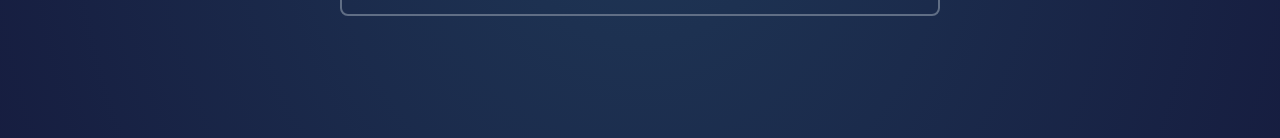
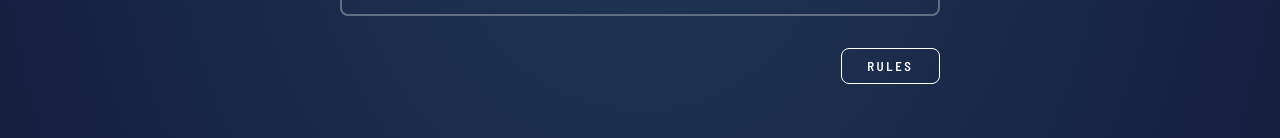
Before and after one commit to Aryan-ki-codepanti/rock-paper-scissors-app-fm, a React (Create React App) app: page / in a window 1280 px wide. Shown: the part 160-298 px from the top of the page. Built offline with nearby package versions, Linux system fonts and the light colour scheme.

Commit message:
Added rule over

```diff
--- a/src/App.css
+++ b/src/App.css
@@ -26,6 +26,8 @@
     background-position: top;
 
     padding-top: 3em;
+
+    position: relative;
 }
 
 .container {
--- a/src/App.js
+++ b/src/App.js
@@ -1,10 +1,13 @@
 import "./App.css";
 import Header from "./Components/Header";
+import Rules from "./Components/Rules";
 
 function App() {
     return (
         <div className="App">
             <Header />
+
+            <Rules />
         </div>
     );
 }
--- a/src/Components/Rules/Rules.css
+++ b/src/Components/Rules/Rules.css
@@ -0,0 +1,69 @@
+.Rules {
+    display: flex;
+    margin-block: 2em;
+}
+
+.ruleModal {
+    background: white;
+    width: 350px;
+    margin: auto;
+    display: flex;
+    flex-direction: column;
+    align-items: center;
+    padding: 1.3em 1.7em;
+    border-radius: 8px;
+}
+.ruleBox {
+    position: absolute;
+    inset: 0;
+    display: grid;
+    place-items: center;
+    background: rgba(0, 0, 0, 0.4);
+}
+.rules-header {
+    display: flex;
+    align-items: center;
+    justify-content: space-between;
+    width: 100%;
+    margin-bottom: 2.3em;
+}
+
+.rules-header h1 {
+    color: var(--Dark_Text);
+    text-transform: uppercase;
+}
+
+.rules-header .cross {
+    width: 20px;
+    cursor: pointer;
+}
+.rules-header .cross:hover {
+    transform: scale(1);
+}
+.rules-header .cross img {
+    width: 100%;
+    object-fit: cover;
+}
+
+.rules-body {
+    width: 90%;
+}
+.rules-body img {
+    width: 100%;
+    object-fit: cover;
+}
+
+.rule-btn {
+    background: transparent;
+    border: 1px solid white;
+    color: white;
+    padding: 0.7em 2em;
+    border-radius: 8px;
+    letter-spacing: 0.2em;
+    cursor: pointer;
+    font-size: 0.8rem;
+    font-weight: 600;
+    text-transform: uppercase;
+
+    margin-left: auto;
+}
--- a/src/Components/Rules/index.jsx
+++ b/src/Components/Rules/index.jsx
@@ -1,7 +1,44 @@
-import React from "react";
+import React, { useState } from "react";
 import "./Rules.css";
+
+import crossImg from "../../Images/icon-close.svg";
+import rulesImg from "../../Images/image-rules.svg";
+
 const Rules = () => {
-    return <div>Rules</div>;
+    const [showRules, setShowRules] = useState(false);
+
+    return (
+        <div className="Rules container">
+            {!showRules && (
+                <button
+                    onClick={e => setShowRules(prev => true)}
+                    className="rule-btn"
+                >
+                    Rules
+                </button>
+            )}
+
+            {showRules && (
+                <div className="ruleBox">
+                    <div className="ruleModal">
+                        <div className="rules-header">
+                            <h1>Rules</h1>
+                            <div
+                                className="cross"
+                                onClick={e => setShowRules(prev => false)}
+                            >
+                                <img src={crossImg} alt="close-icon" />
+                            </div>
+                        </div>
+
+                        <div className="rules-body">
+                            <img src={rulesImg} alt="rules-pic" />
+                        </div>
+                    </div>
+                </div>
+            )}
+        </div>
+    );
 };
 
 export default Rules;
```
Also changed, not shown: src/Images/icon-close.svg (renamed from images/icon-close.svg), src/Images/image-rules.svg (renamed from images/image-rules.svg).
